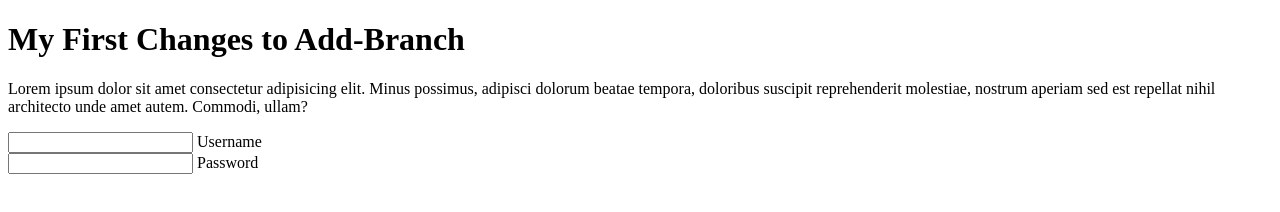
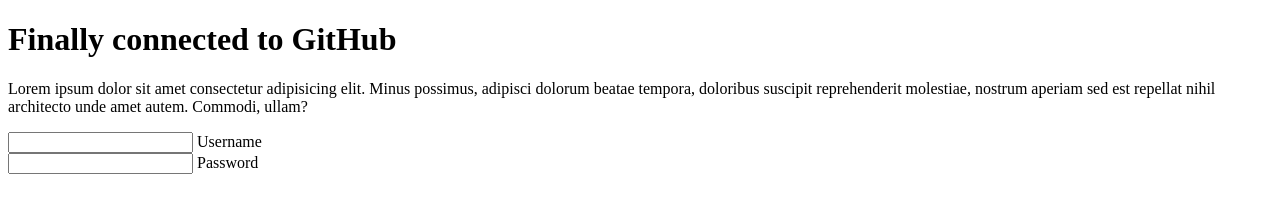
Before and after one commit to DanielaLavrinova/Branching-Demo, a plain HTML site: page index.html in a window 1280 px wide. Drawn offline with Linux system fonts and the light colour scheme.

Commit message:
h1 text changed

```diff
--- a/index.html
+++ b/index.html
@@ -9,7 +9,7 @@
 </head>
 
 <body>
-    <h1>My First Changes to Add-Branch</h1>
+    <h1>Finally connected to GitHub</h1>
     <div class = login-box>
         <p>Lorem ipsum dolor sit amet consectetur adipisicing elit. Minus possimus, adipisci dolorum beatae tempora,
             doloribus suscipit reprehenderit molestiae, nostrum aperiam sed est repellat nihil architecto unde amet
```
